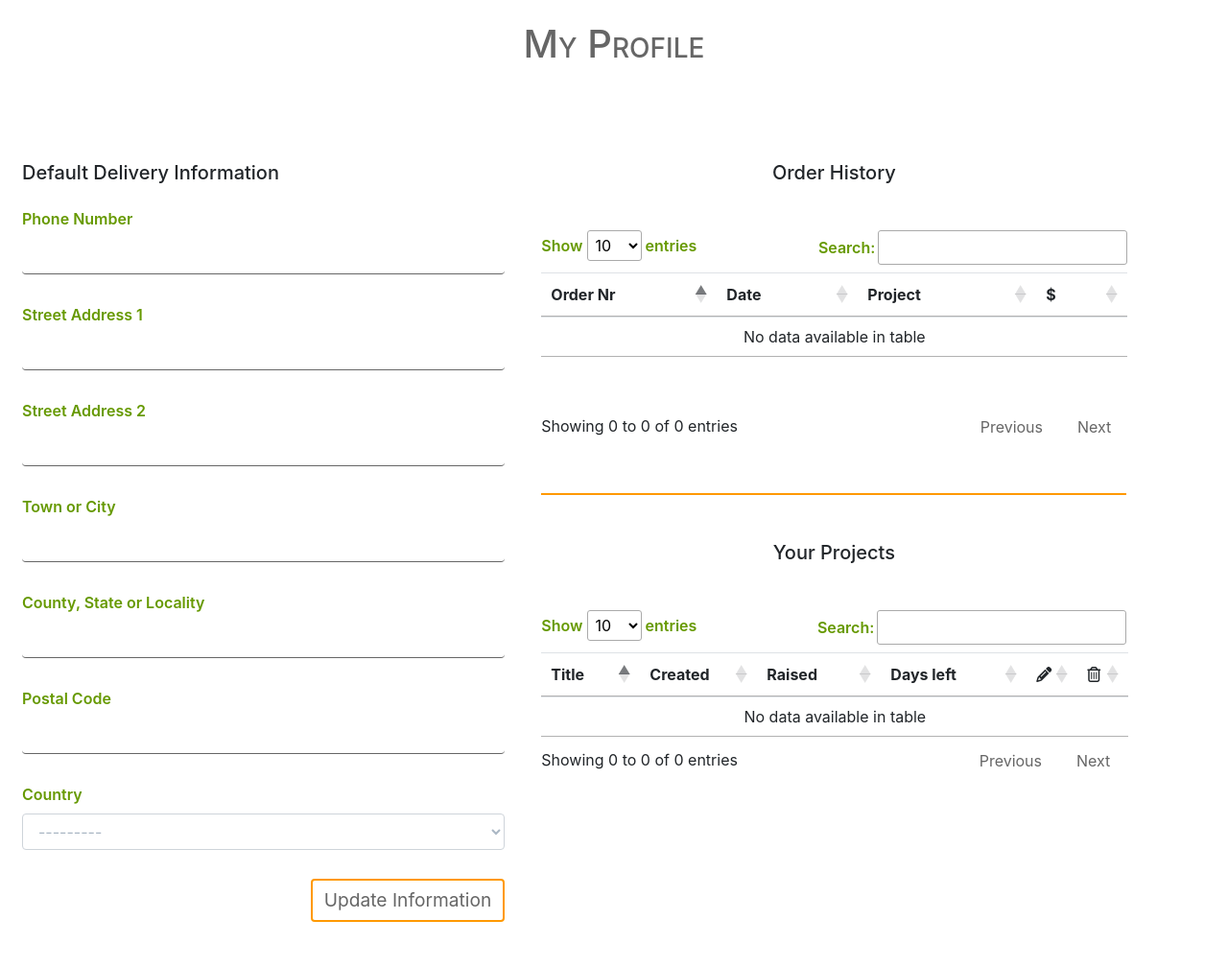
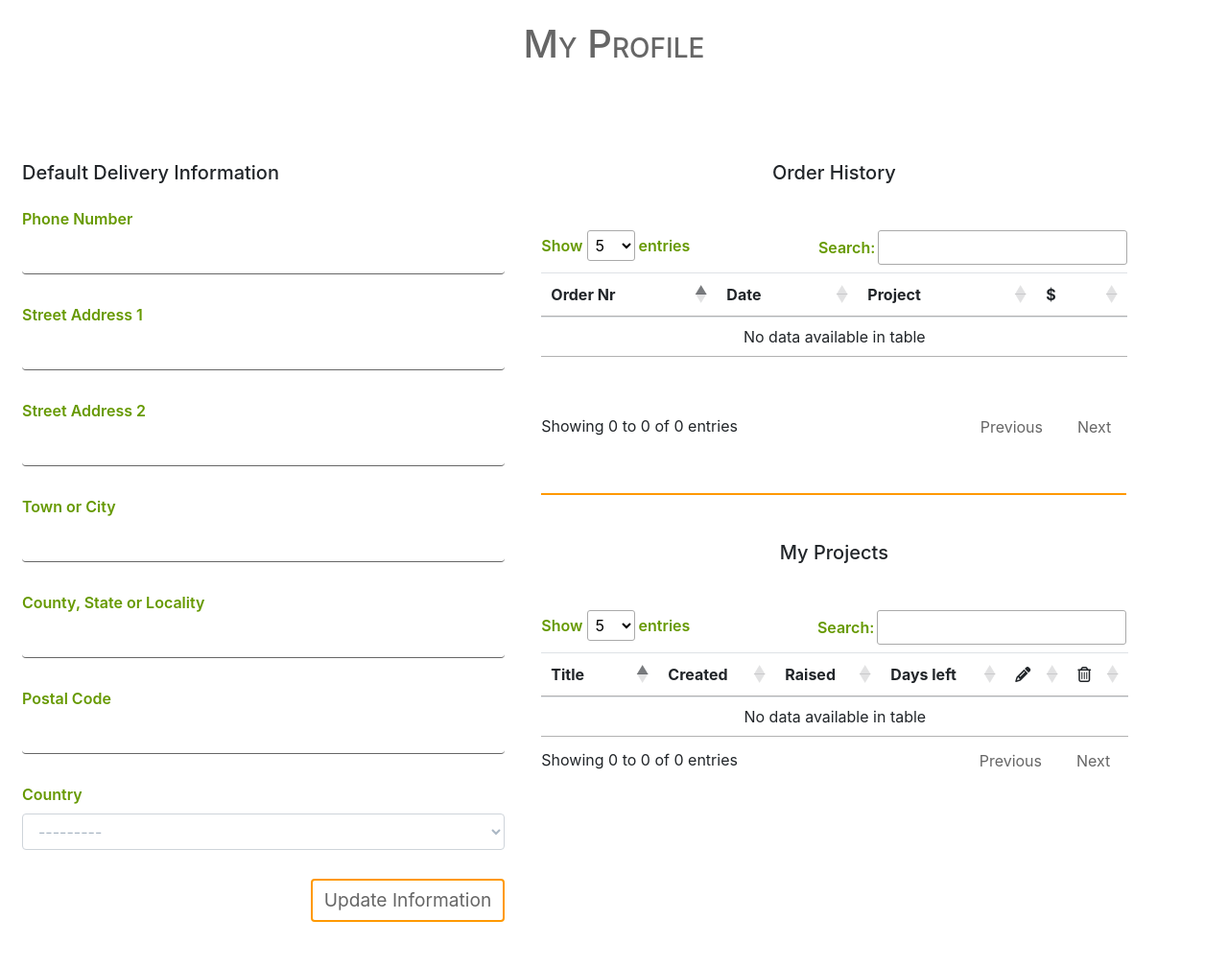
Before and after one commit to rory81/growing_funds, a Django app: page /profile/ in a window 1280 px wide. Shown: the part 301-1309 px from the top of the page at 96% size. Run offline with Django 3.2, Linux system fonts and the light colour scheme; the visitor is signed in with stand-in values (Sample User, id 1); data comes from the database, SQL or seed files in the repository; data that the repository does not hold is empty; parts of the project's set-up code (start-up, migrations or seed data) failed here and were passed over; some libraries are stand-ins or nearby versions.

Commit message:
solved bug in datatables.js

```diff
--- a/profiles/templates/profile.html
+++ b/profiles/templates/profile.html
@@ -47,7 +47,7 @@
             </div>
 
             <div class="card">
-                <h5 class="text-center mb-5">Your Projects</h5>
+                <h5 class="text-center mb-5">My Projects</h5>
                 <table id="myProjectsTable" class="table fixed" style="width:100%">
                     <thead>
                         <tr>
--- a/static/js/datatables.js
+++ b/static/js/datatables.js
@@ -9,25 +9,16 @@ $(document).ready(function() {
 $(document).ready(function() {
     $('#myHistoryTable').dataTable({
         "pageLength":5,
-        "lengthMenu":[5,10,25,50]
-    });
+        "lengthMenu":[5,10,25,50],
+        "columnDefs": [{ "width": "30%", "targets": 0 }]
+    } );
 } );
 
-$('#myHistoryTable').dataTable( {
-  "columnDefs": [
-    { "width": "30%", "targets": 0 }
-  ]
-} );
 
 $(document).ready(function() {
     $('#myProjectsTable').dataTable({
         "pageLength":5,
-        "lengthMenu":[5,10,25,50]
-    });
+        "lengthMenu":[5,10,25,50],
+        "columnDefs": [{ "width": "20%", "targets": 0 }]
+    } );
 } );
-
-$('#myProjectsTable').dataTable( {
-  "columnDefs": [
-    { "width": "20%", "targets": 1 }
-  ]
-} );
```
